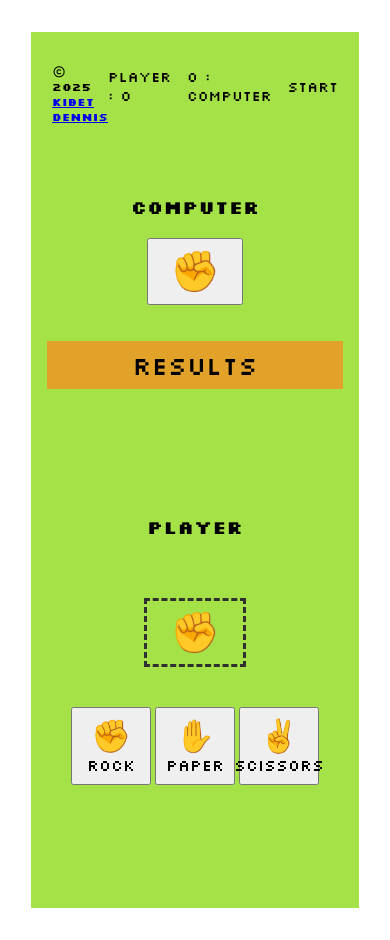
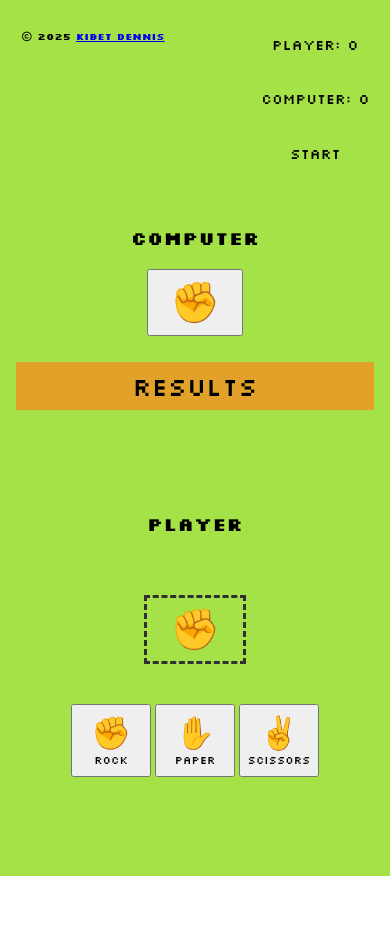
Before and after one commit to Kibetkipsang/rock-paper-scissors, a plain HTML site: page index.html in a window 390 px wide. After the commit the page ends 876 px from the top, so only its background shows below. Drawn offline with Linux system fonts and the light colour scheme.

Commit message:
phone responsiveness

```diff
--- a/index.html
+++ b/index.html
@@ -29,8 +29,8 @@
         </h3>
         <div class="all-scores">
           <div class="player-computer">
-            <p class="player">Player : 0</p>
-            <p class="computer">0 : Computer</p>
+            <p class="player">Player: 0</p>
+            <p class="computer">Computer: 0</p>
             <p class="start">Start</p>
           </div>
         </div>
--- a/index.js
+++ b/index.js
@@ -115,6 +115,6 @@ function scoreBoard(result) {
     return;
   }
 
-  computerResult.textContent = `${computerScore} : Computer`;
+  computerResult.textContent = `$Computer : {computerScore}`;
   playerResult.textContent = `Player : ${playerScore}`;
 }
--- a/style.css
+++ b/style.css
@@ -154,16 +154,42 @@ body {
   .start {
     font-size: 0.9rem;
   }
+
+  .btn-par{
+    font-size: .8rem;
+  }
 }
 
 @media (max-width: 656px){
+
     .game-title{
-        font-size: .7rem;
+        font-size: .6rem;
     }
 
-    .all-scores{
-        flex-wrap: nowrap;
+    .btn-par{
+    font-size: .7rem;
+  }
+}
+@media (max-width: 570px){
+    body{
+        margin: 0;
+        padding: 0;
     }
+    .body-body{
+        margin: 0;
+    }
+    .game-title{
+        flex-wrap: wrap;
+    }
+
+    .player-computer {
+    flex-direction: column;
+    align-items: center;
+    gap: 0.4rem;
+  }
+  .btn-par{
+    font-size: .7rem;
+  }
 }
 
 @media (max-width: 480px) {
```
